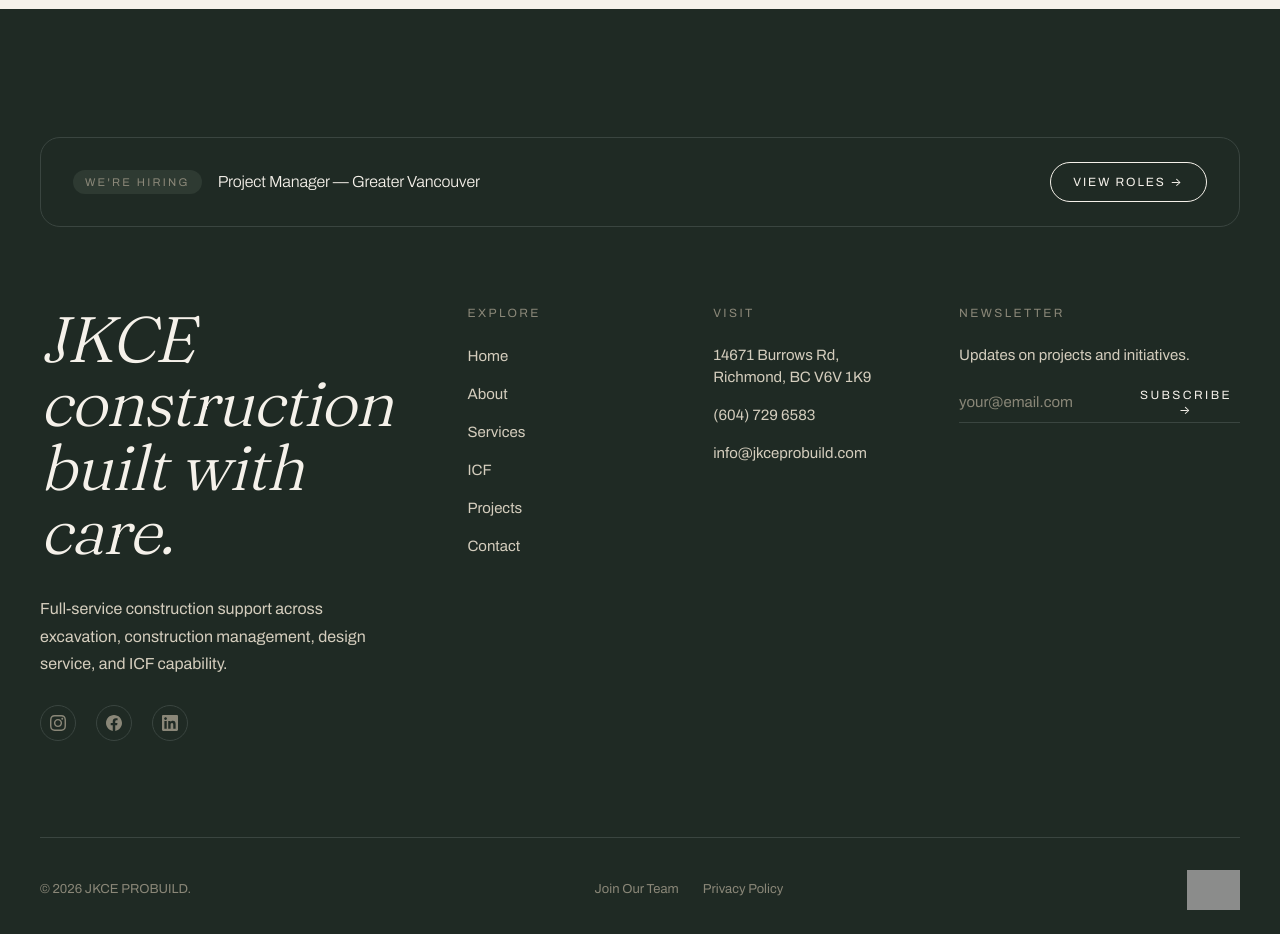
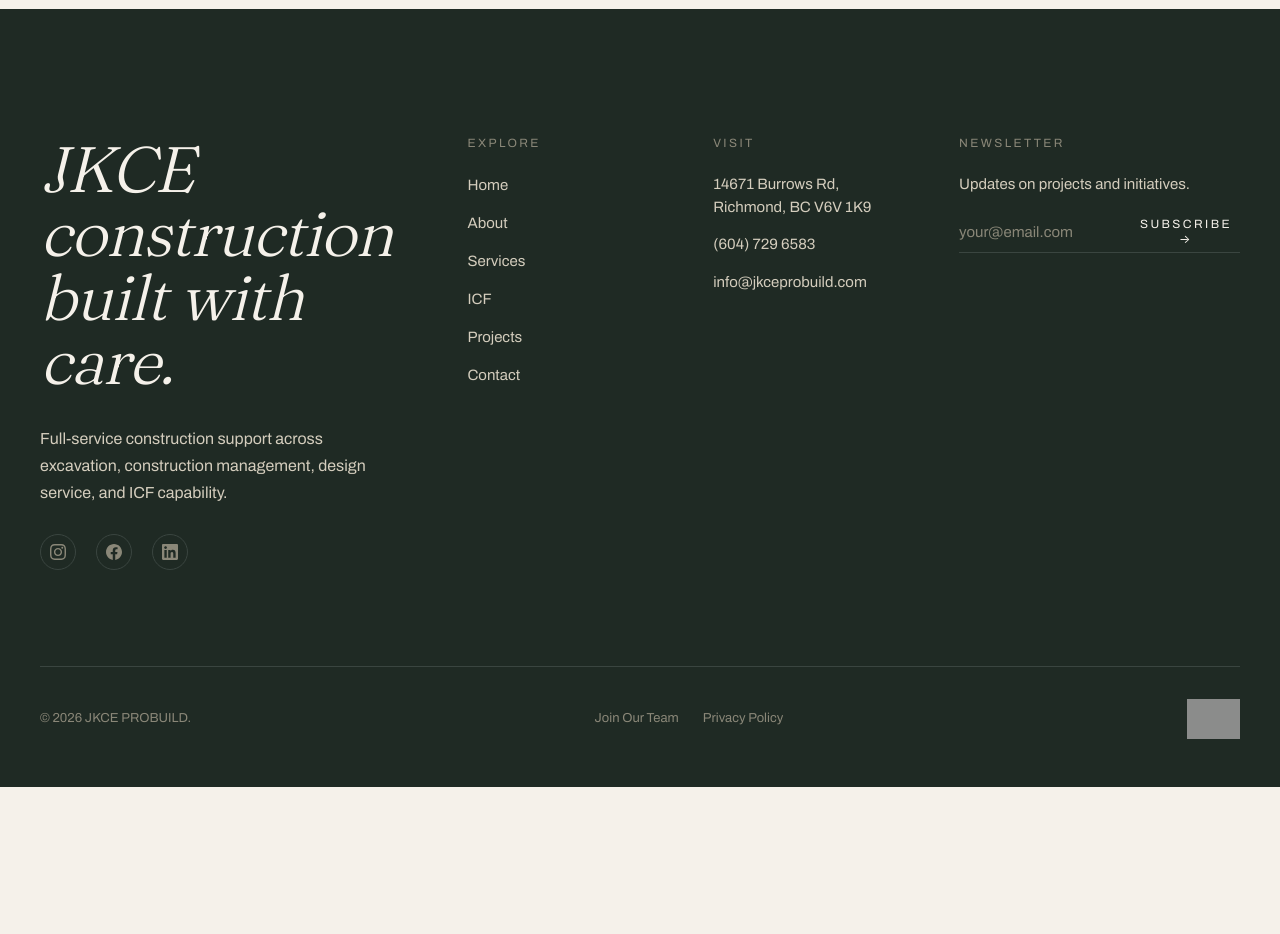
Before and after one commit to cyyryan/JKCE, a React (Vite) app: page / in a window 1280 px wide. Shown: the part 4660-5594 px from the top of the page. After the commit the page ends 5447 px from the top, so only its background shows below. Built offline with nearby package versions, Linux system fonts and the light colour scheme; grey boxes are pictures that could not be loaded.

Commit message:
revert: remove hiring banner from footer

```diff
--- a/src/components/Footer.jsx
+++ b/src/components/Footer.jsx
@@ -190,72 +190,6 @@
   border: 0;
 `
 
-const HiringBanner = styled.div`
-  display: flex;
-  align-items: center;
-  justify-content: space-between;
-  gap: 2rem;
-  padding: 1.5rem 2rem;
-  margin-bottom: 5rem;
-  border: 1px solid ${({ theme }) => theme.colors.lineDark};
-  border-radius: 1.25rem;
-
-  @media (max-width: 640px) {
-    flex-direction: column;
-    align-items: flex-start;
-    gap: 1.25rem;
-    padding: 1.25rem 1.5rem;
-    margin-bottom: 3rem;
-  }
-`
-
-const HiringText = styled.div`
-  display: flex;
-  align-items: center;
-  gap: 1rem;
-  flex-wrap: wrap;
-`
-
-const HiringLabel = styled.span`
-  font-family: ${({ theme }) => theme.fonts.sans};
-  font-size: 0.7rem;
-  letter-spacing: 0.2em;
-  text-transform: uppercase;
-  color: ${({ theme }) => theme.colors.textMuted};
-  background: ${({ theme }) => theme.colors.bgAccent};
-  padding: 0.25rem 0.75rem;
-  border-radius: 999px;
-  flex-shrink: 0;
-`
-
-const HiringTitle = styled.span`
-  font-size: 1rem;
-  font-weight: 300;
-  color: ${({ theme }) => theme.colors.textOnDark};
-  letter-spacing: -0.01em;
-`
-
-const HiringLink = styled(Link)`
-  flex-shrink: 0;
-  display: inline-flex;
-  align-items: center;
-  gap: 0.5rem;
-  padding: 0.65rem 1.4rem;
-  border-radius: 999px;
-  border: 1px solid ${({ theme }) => theme.colors.textOnDark};
-  font-family: ${({ theme }) => theme.fonts.sans};
-  font-size: 0.75rem;
-  letter-spacing: 0.16em;
-  text-transform: uppercase;
-  color: ${({ theme }) => theme.colors.textOnDark};
-  transition: background 0.25s, color 0.25s;
-
-  &:hover {
-    background: ${({ theme }) => theme.colors.textOnDark};
-    color: ${({ theme }) => theme.colors.bgDark};
-  }
-`
-
 const Bottom = styled.div`
   display: flex;
   justify-content: space-between;
@@ -275,14 +209,6 @@
   return (
     <Wrapper>
       <Inner>
-        <HiringBanner>
-          <HiringText>
-            <HiringLabel>We're hiring</HiringLabel>
-            <HiringTitle>Project Manager — Greater Vancouver</HiringTitle>
-          </HiringText>
-          <HiringLink to="/careers">View Roles →</HiringLink>
-        </HiringBanner>
-
         <Top>
           <Reveal>
             <Brand>
```
